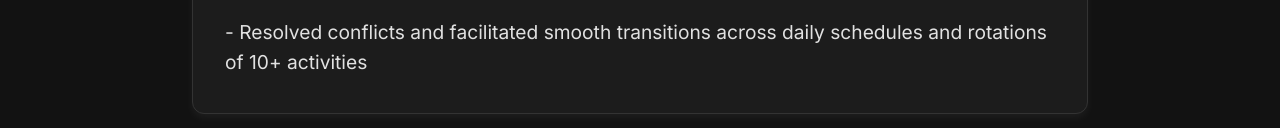
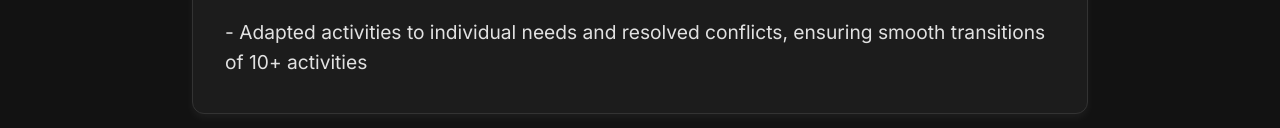
Before and after one commit to jayrao213/my_website, a plain HTML site: page pages/experience.html in a window 1280 px wide. Shown: the part 540-668 px from the top of the page. Drawn offline with Linux system fonts and the light colour scheme.

Commit message:
Edited Camp Argo line 3

```diff
--- a/pages/experience.html
+++ b/pages/experience.html
@@ -40,7 +40,7 @@
       <h3>June 2024 - August 2024</h3>
       <p>- Supervised and led 20+ school-aged children of all abilities through games, songs, and group activities</p>
       <p>- Fostered a safe, inclusive environment while actively managing group dynamics and camper well-being</p>
-      <p>- Resolved conflicts and facilitated smooth transitions across daily schedules and rotations of 10+ activities</p>
+      <p>- Adapted activities to individual needs and resolved conflicts, ensuring smooth transitions of 10+ activities</p>
     </section>
 
     <section class="card">
```
Also changed, not shown: 1 other file.
